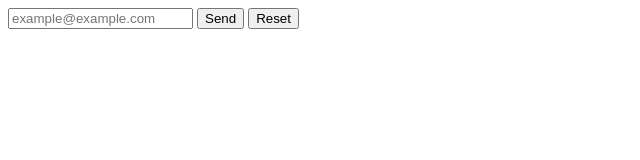
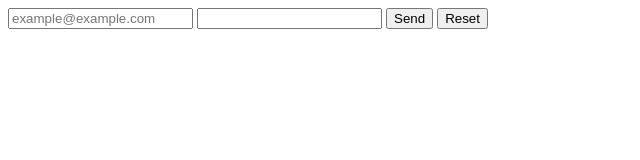
Before and after one commit to gilyaev/lesson5, a plain HTML site: page form.html in a window 1280 px wide. Shown: the whole page, without its empty margins (0-640 px from the left). Drawn offline with Linux system fonts and the light colour scheme.

Commit message:
Add password field

```diff
--- a/form.html
+++ b/form.html
@@ -8,6 +8,7 @@
   <form action="https://fom.in.ua/echo" method="post">
     <input type="hidden" name="affilate_code" value="2342323sfdsf2dsd">
     <label><input type="email" name="email" placeholder="example@example.com"></label>
+    <label><input type="password" name="password"></label>
     <button type="submit">Send</button>
     <button type="reset">Reset</button>
   </form>
```
